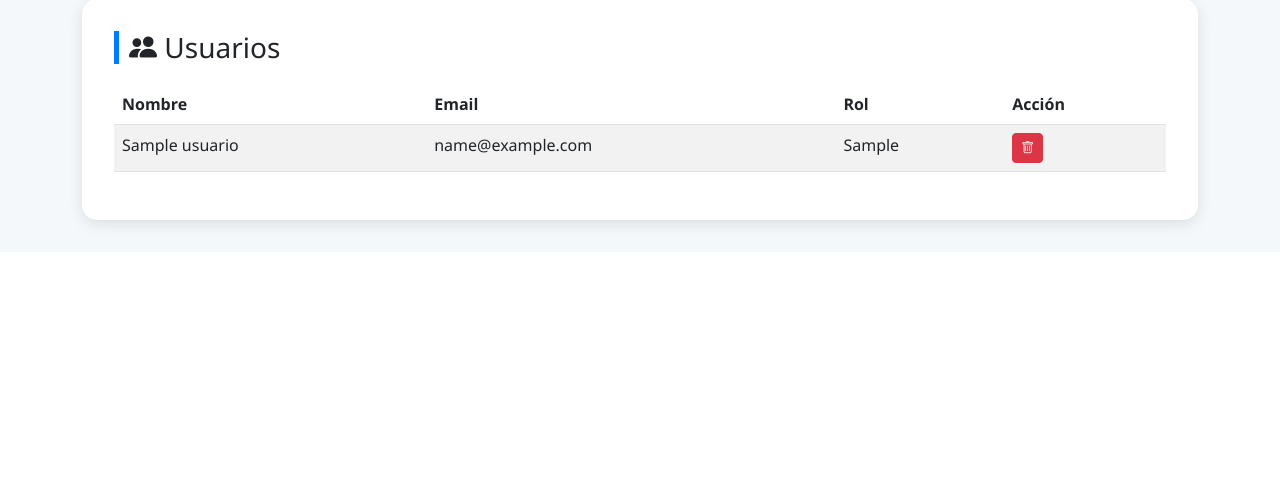
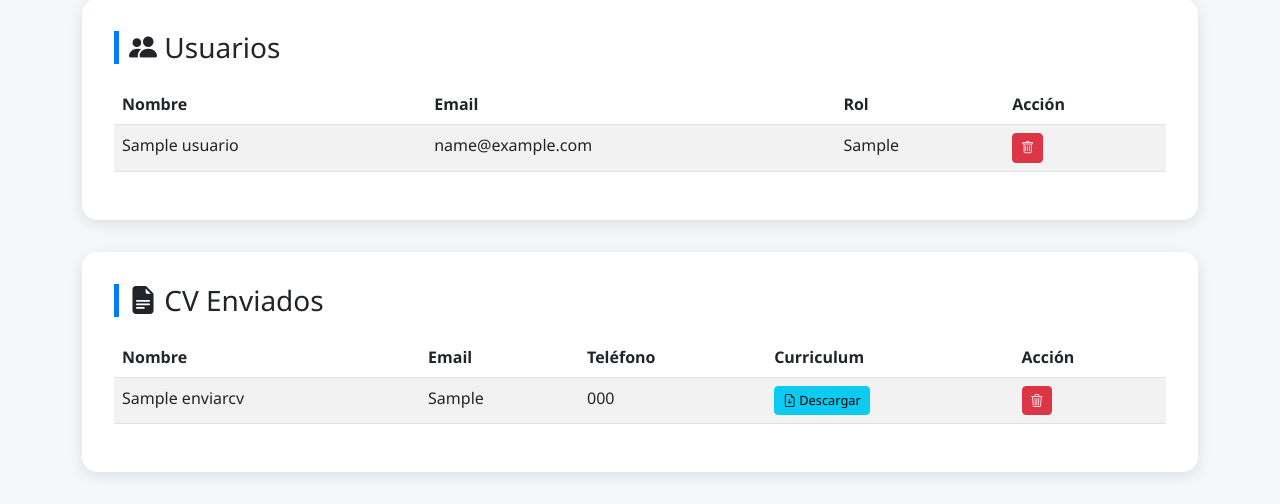
Before and after one commit to AlbertoManzano04/Proyecto, a PHP site: page /adminDashboard.php in a window 1280 px wide. Shown: the part 1417-1921 px from the top of the page. Before the commit the page ends 1650 px from the top, so only its background shows below. Run offline with PHP 8.4, Linux system fonts and the light colour scheme; tables that the repository leaves empty or names only in its code hold one stand-in row (values such as "Sample post").

Commit message:
nueva seccion para que se suban los curriculum que nos pasen en el dashboard y para poder eliminarlos

```diff
--- a/adminDashboard.php
+++ b/adminDashboard.php
@@ -10,6 +10,7 @@ if ($conn->connect_error) {
 $vehiculosConcesionario = $conn->query("SELECT * FROM vehiculos_km0");
 $vehiculosUsuarios = $conn->query("SELECT * FROM coche_usuario");
 $usuarios = $conn->query("SELECT * FROM usuarios");
+$enviarCV = $conn->query("SELECT * FROM enviarCV"); // Consulta para la tabla enviarCV
 ?>
 <!DOCTYPE html>
 <html lang="es">
@@ -219,6 +220,34 @@ $usuarios = $conn->query("SELECT * FROM usuarios");
             </tbody>
         </table>
     </div>
+
+    <!-- Nueva Tabla de enviarCV -->
+    <div class="form-section">
+        <h3><i class="bi bi-file-earmark-text-fill"></i> CV Enviados</h3>
+        <table class="table table-striped">
+            <thead><tr><th>Nombre</th><th>Email</th><th>Teléfono</th><th>Curriculum</th><th>Acción</th></tr></thead>
+            <tbody>
+            <?php while($row = $enviarCV->fetch_assoc()): ?>
+                <tr>
+                    <td><?= htmlspecialchars($row['nombre_completo']) ?></td>
+                    <td><?= htmlspecialchars($row['correo_electronico']) ?></td>
+                    <td><?= htmlspecialchars($row['telefono']) ?></td>
+                    <td>
+                        <a href="./cvs/<?= htmlspecialchars($row['curriculum']) ?>" class="btn btn-info btn-sm" target="_blank">
+                            <i class="bi bi-file-earmark-arrow-down"></i> Descargar
+                        </a>
+                    </td>
+                    <td>
+                        <a href="EliminarCV.php?id=<?= $row['id'] ?>" class="btn btn-danger btn-sm">
+                            <i class="bi bi-trash3"></i>
+                        </a>
+                    </td>
+                </tr>
+            <?php endwhile; ?>
+            </tbody>
+        </table>
+    </div>
+
 </div>
 
 <script src="https://cdn.jsdelivr.net/npm/bootstrap@5.3.0/dist/js/bootstrap.bundle.min.js"></script>
```
Also changed, not shown: EliminarCV.php (added, +43 -0 lines), trabajaConNosotros.php (+18 -5 lines), 1 other file.
